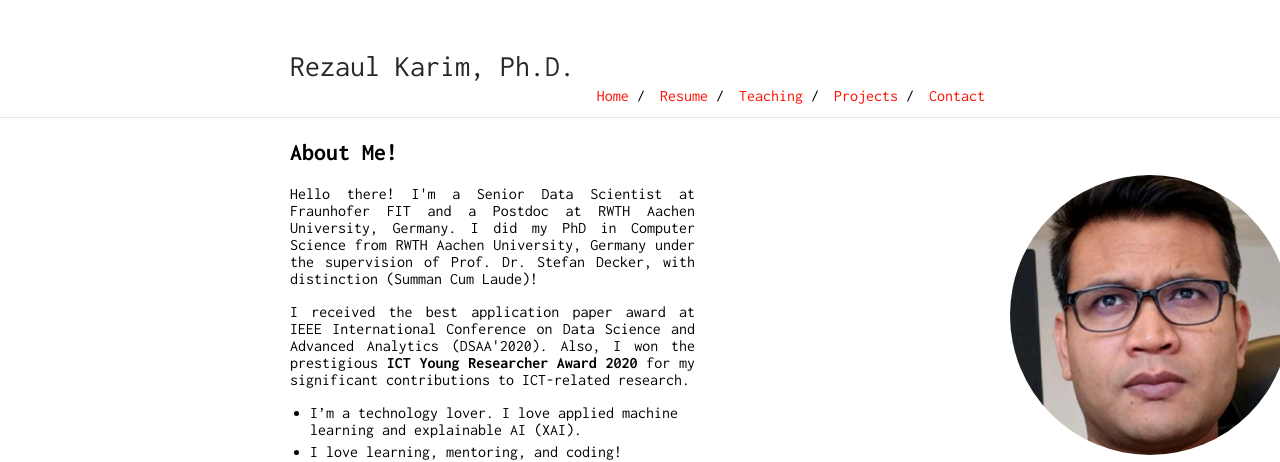
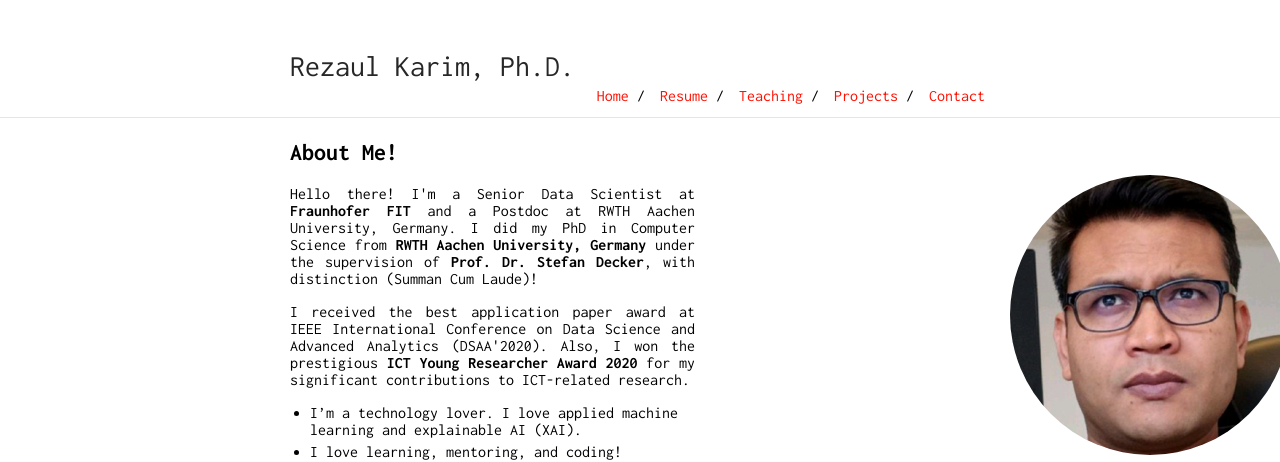
Before and after one commit to rezacsedu/rezacsedu.github.io, a Jekyll site: the page built from index.md, in a window 1280 px wide. Shown: the top 462 px of the page. Built offline with Jekyll 4.4.1, drawn with Linux system fonts in a browser that asks for light colours; our own code applies the rules of GitHub Pages for plain Markdown files.

Commit message:
Update index.md

```diff
--- a/index.md
+++ b/index.md
@@ -2,7 +2,7 @@
 
 <img class="profile-picture" src="img/1664312512000.jpg" width="150">
 
-<p style='text-align: justify;'> Hello there! I'm a Senior Data Scientist at Fraunhofer FIT and a Postdoc at RWTH Aachen University, Germany. I did my PhD in Computer Science from RWTH Aachen University, Germany under the supervision of Prof. Dr. Stefan Decker, with distinction (Summan Cum Laude)! </p>
+<p style='text-align: justify;'> Hello there! I'm a Senior Data Scientist at <b>Fraunhofer FIT</b> and a Postdoc at RWTH Aachen University, Germany. I did my PhD in Computer Science from <b>RWTH Aachen University, Germany</b> under the supervision of <b>Prof. Dr. Stefan Decker</b>, with distinction (Summan Cum Laude)! </p>
 
 <p style='text-align: justify;'>I received the best application paper award at IEEE International Conference on Data Science and Advanced Analytics (DSAA'2020). Also, I won the prestigious <b>ICT Young Researcher Award 2020</b> for my significant contributions to ICT-related research. </p>
 
```
